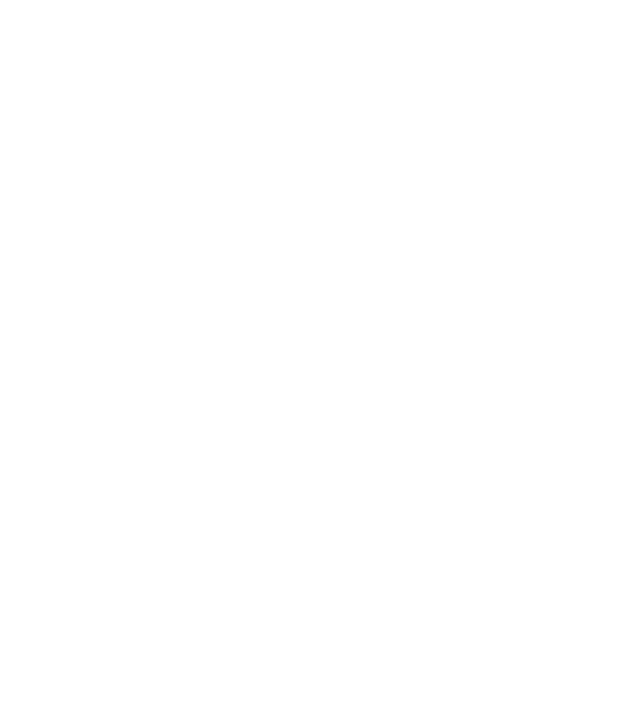
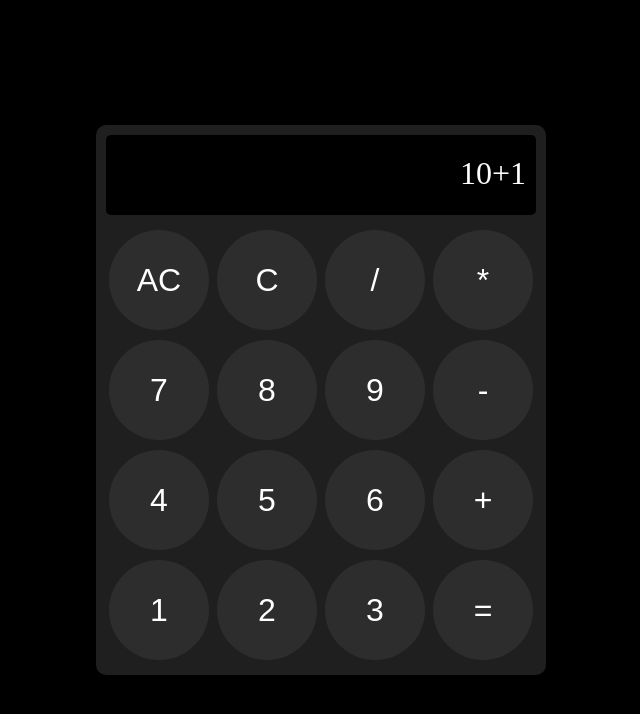
Before and after one commit to aiuyap/odin-calculator, a plain HTML site: page index.html in a window 1280 px wide. Shown: the whole page, without its empty margins (319-959 px from the left). Drawn offline with Linux system fonts and the light colour scheme.

Commit message:
Created the rough layout of the calculator

```diff
--- a/index.html
+++ b/index.html
@@ -4,10 +4,30 @@
     <meta charset="UTF-8">
     <meta name="viewport" content="width=device-width, initial-scale=1.0">
     <link rel="stylesheet" href="./styles.css">
-    <script src="./script.js"></script>
+    <script src="./script.js" defer></script>
     <title>Calculator</title>
 </head>
 <body>
-
+    <div id="case">
+        <div id="display">10+1</div>
+        <div id="container">
+            <button>AC</button>
+            <button>C</button>
+            <button>/</button>
+            <button>*</button>
+            <button>7</button>
+            <button>8</button>
+            <button>9</button>
+            <button>-</button>
+            <button>4</button>
+            <button>5</button>
+            <button>6</button>
+            <button>+</button>
+            <button>1</button>
+            <button>2</button>
+            <button>3</button>
+            <button>=</button>
+        </div>
+    </div>
 </body>
 </html>
--- a/styles.css
+++ b/styles.css
@@ -0,0 +1,60 @@
+* {
+    margin: 0;
+    padding: 0;
+    box-sizing: border-box;
+    color: white;
+}
+
+body {
+    background-color: black;
+    display: flex;
+    justify-content: center;
+    align-items: center;
+    height: 100vh;
+}
+
+#case {
+    width: 450px;
+    height: 550px;
+    display: flex;
+    flex-direction: column;
+    background-color: rgb(32, 31, 31);
+    border-radius: 10px;
+}
+
+#display {
+    height: 80px;
+    width: 430px;
+    margin: 10px;
+    text-align: right;
+    font-size: 2rem;
+    padding: 10px;
+    padding-top: 20px;
+    background-color: black;
+    border-radius: 5px;
+    overflow: hidden;
+}
+
+#container {
+    width: 100%;
+    height: 450px;
+    display: flex;
+    flex-wrap: wrap;
+    justify-content: space-evenly;
+    padding: 5px;
+}
+
+button {
+    width: 100px;
+    height: 100px;
+    border-radius: 50%;
+    background-color: rgb(46, 45, 45);
+    border: none;
+    font-size: 2rem;
+}
+
+button:active {
+    background-color: rgb(216, 118, 7);
+    box-shadow: 0 5px rgb(46, 45, 45);
+    transform: translateY(4px);
+  }
```
